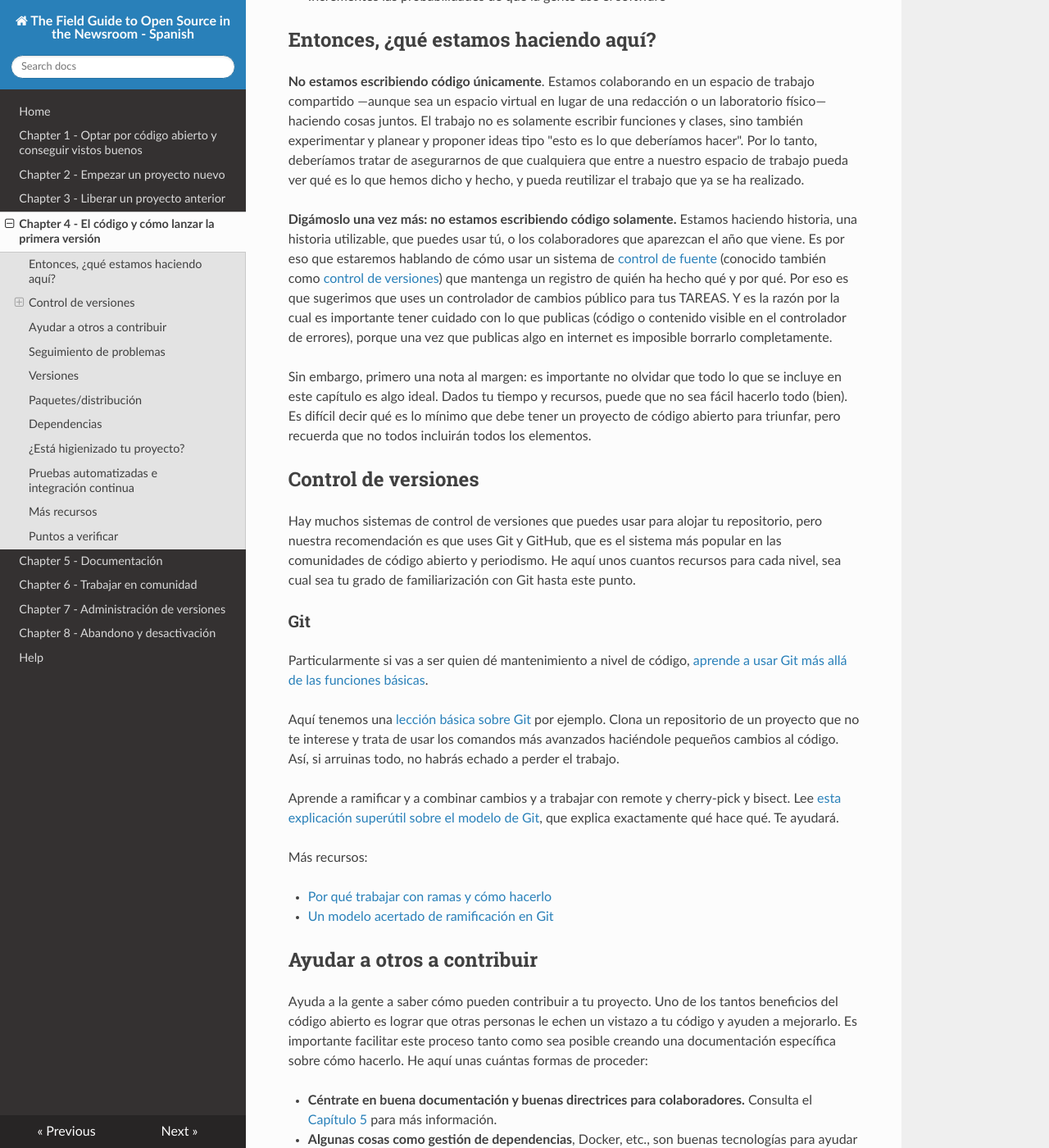
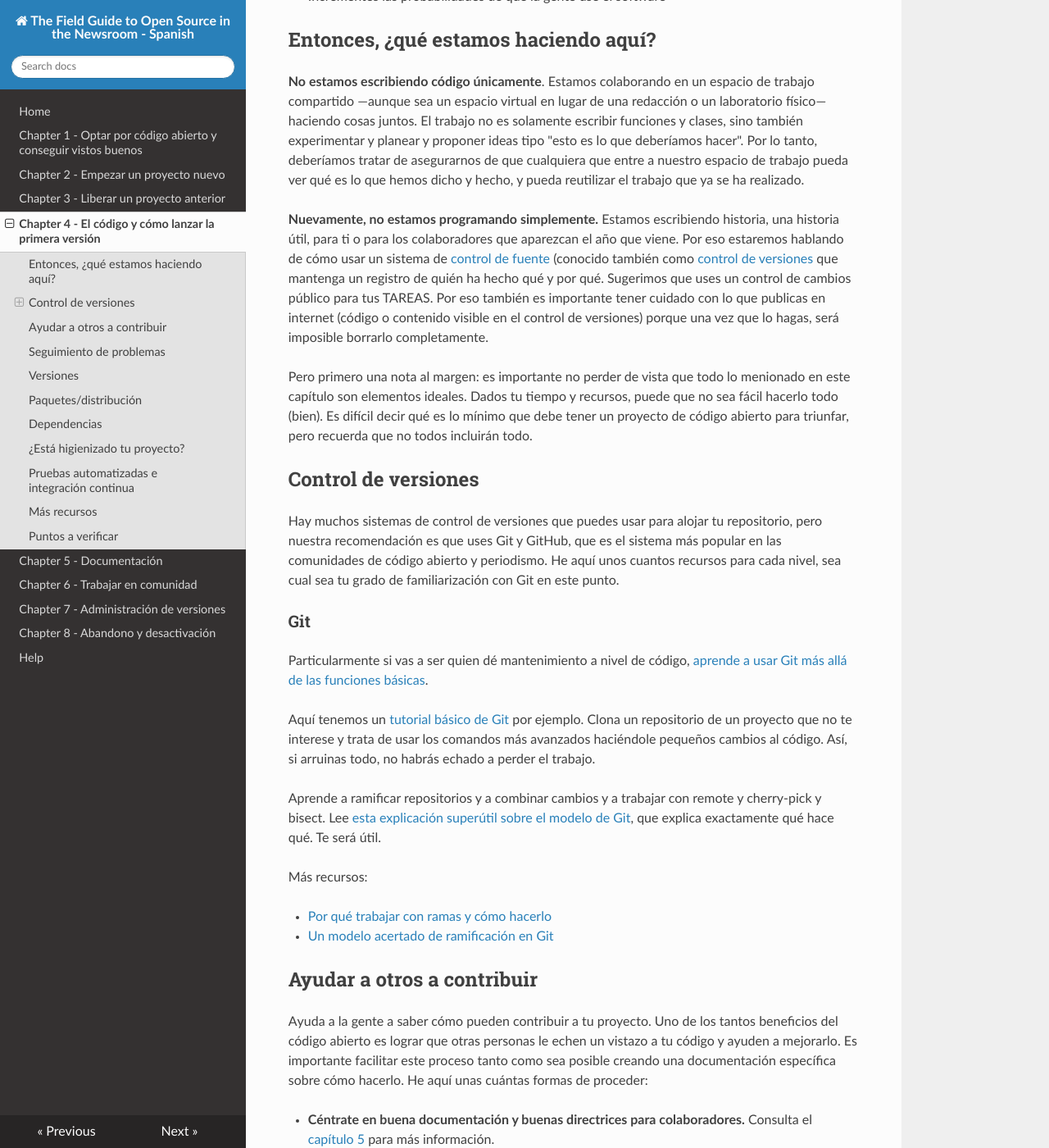
Before and after one commit to OpenNewsLabs/field-guide-open-source-newsroom-spanish, an MkDocs documentation site: the page built from docs/Capitulo04-Codigo-primera-version.md, in a window 1280 px wide and 1400 px high, scrolled down 405 px. Shown: the whole window at 82% size. Built offline with MkDocs 1.6.1, drawn with Linux system fonts in a browser that asks for light colours; nearby versions of some CDN libraries; old or Windows-style settings are respelled for this version of MkDocs; some of the changed text lies outside the part shown.

Commit message:
Update Capitulo04-Codigo-primera-version.md

```diff
--- a/docs/Capitulo04-Codigo-primera-version.md
+++ b/docs/Capitulo04-Codigo-primera-version.md
@@ -16,21 +16,21 @@ En este capítulo hablaremos de cómo preparar tu proyecto de código abierto y
 
 **No estamos escribiendo código únicamente**. Estamos colaborando en un espacio de trabajo compartido —aunque sea un espacio virtual en lugar de una redacción o un laboratorio físico— haciendo cosas juntos. El trabajo no es solamente escribir funciones y clases, sino también experimentar y planear y proponer ideas tipo "esto es lo que deberíamos hacer".   Por lo tanto, deberíamos tratar de asegurarnos de que cualquiera que entre a nuestro espacio de trabajo pueda ver qué es lo que hemos dicho y hecho, y pueda reutilizar el trabajo que ya se ha realizado.
 
-**Digámoslo una vez más: no estamos escribiendo código solamente.** Estamos haciendo historia, una historia utilizable, que puedes usar tú, o los colaboradores que aparezcan el año que viene. Es por eso que estaremos hablando de cómo usar un sistema de [control de fuente](https://git-scm.com/book/en/v2/Getting-Started-About-Version-Control) (conocido también como [control de versiones](https://en.wikipedia.org/wiki/Version_control)) que mantenga un registro de quién ha hecho qué y por qué. Por eso es que sugerimos que uses un controlador de cambios público para tus TAREAS. Y es la razón por la cual es importante tener cuidado con lo que publicas (código o contenido visible en el controlador de errores), porque una vez que publicas algo en internet es imposible borrarlo completamente.
+**Nuevamente, no estamos programando simplemente.** Estamos escribiendo historia, una historia útil, para ti o para los colaboradores que aparezcan el año que viene. Por eso estaremos hablando de cómo usar un sistema de [control de fuente](https://git-scm.com/book/en/v2/Getting-Started-About-Version-Control) (conocido también como [control de versiones](https://es.wikipedia.org/wiki/Control_de_versiones) que mantenga un registro de quién ha hecho qué y por qué. Sugerimos que uses un control de cambios público para tus TAREAS. Por eso también es importante tener cuidado con lo que publicas en internet (código o contenido visible en el control de versiones) porque una vez que lo hagas, será imposible borrarlo completamente.
 
-Sin embargo, primero una nota al margen: es importante no olvidar que todo lo que se incluye en este capítulo es algo ideal. Dados tu tiempo y recursos, puede que no sea fácil hacerlo todo (bien).  Es difícil decir qué es lo mínimo que debe tener un proyecto de código abierto para triunfar, pero recuerda que no todos incluirán todos los elementos.
+Pero primero una nota al margen: es importante no perder de vista que todo lo menionado en este capítulo son elementos ideales. Dados tu tiempo y recursos, puede que no sea fácil hacerlo todo (bien). Es difícil decir qué es lo mínimo que debe tener un proyecto de código abierto para triunfar, pero recuerda que no todos incluirán todo.
 
 ## Control de versiones
 
-Hay muchos sistemas de control de versiones que puedes usar para alojar tu repositorio, pero nuestra recomendación es que uses Git y GitHub, que es el sistema más popular en las comunidades de código abierto y periodismo. He aquí unos cuantos recursos para cada nivel, sea cual sea tu grado de familiarización con Git hasta este punto.
+Hay muchos sistemas de control de versiones que puedes usar para alojar tu repositorio, pero nuestra recomendación es que uses Git y GitHub, que es el sistema más popular en las comunidades de código abierto y periodismo. He aquí unos cuantos recursos para cada nivel, sea cual sea tu grado de familiarización con Git en este punto.
 
 ### Git
 
 Particularmente si vas a ser quien dé mantenimiento a nivel de código, [aprende a usar Git más allá de las funciones básicas](https://www.harihareswara.net/sumana/2014/10/31/0).
 
-Aquí tenemos una [lección básica sobre Git](https://openhatch.org/missions/git) por ejemplo. Clona un repositorio de un proyecto que no te interese y trata de usar los comandos más avanzados haciéndole pequeños cambios al código. Así, si arruinas todo, no habrás echado a perder el trabajo.
+Aquí tenemos un [tutorial básico de Git](https://openhatch.org/missions/git) por ejemplo. Clona un repositorio de un proyecto que no te interese y trata de usar los comandos más avanzados haciéndole pequeños cambios al código. Así, si arruinas todo, no habrás echado a perder el trabajo.
 
-Aprende a ramificar y a combinar cambios y a trabajar con remote y cherry-pick y bisect. Lee [esta explicación superútil sobre el modelo de Git](http://web.mit.edu/nelhage/Public/git-slides-2009.pdf), que explica exactamente qué hace qué. Te ayudará.
+Aprende a ramificar repositorios y a combinar cambios y a trabajar con remote y cherry-pick y bisect. Lee [esta explicación superútil sobre el modelo de Git](http://web.mit.edu/nelhage/Public/git-slides-2009.pdf), que explica exactamente qué hace qué. Te será útil.
 
 Más recursos:
 
@@ -40,9 +40,9 @@ Más recursos:
 
 ## Ayudar a otros a contribuir
 
-Ayuda a la gente a saber cómo pueden contribuir a tu proyecto.  Uno de los tantos beneficios del código abierto es lograr que otras personas le echen un vistazo a tu código y ayuden a mejorarlo.  Es importante facilitar este proceso tanto como sea posible creando una documentación específica sobre cómo hacerlo.  He aquí unas cuántas formas de proceder:
+Ayuda a la gente a saber cómo pueden contribuir a tu proyecto. Uno de los tantos beneficios del código abierto es lograr que otras personas le echen un vistazo a tu código y ayuden a mejorarlo. Es importante facilitar este proceso tanto como sea posible creando una documentación específica sobre cómo hacerlo. He aquí unas cuántas formas de proceder:
 
-* **Céntrate en buena documentación y buenas directrices para colaboradores.** Consulta el [Capítulo 5](Capitulo05-Documentacion.md) para más información.
+* **Céntrate en buena documentación y buenas directrices para colaboradores.** Consulta el [capítulo 5](Capitulo05-Documentacion.md) para más información.
 
 * **Algunas cosas como gestión de dependencias**, Docker, etc., son buenas tecnologías para ayudar a que la gente colabore más rápido.
 
@@ -50,15 +50,15 @@ Ayuda a la gente a saber cómo pueden contribuir a tu proyecto.  Uno de los tant
 
 ## Seguimiento de problemas
 
-Usa un control público de cambios para problemas/errores.  Es probable que tu código vaya a presentar algunos problemas o que necesite perfeccionamiento, y es importante que la gente pueda comunicarte esas cuestiones.  También es muy beneficioso que estas cuestiones sean públicas, para que quienes enfrenten los mismos problemas puedan encontrarlas y posiblemente resolverlas ellos mismos.
+Usa un control público de cambios para problemas/errores. Es probable que tu código vaya a presentar algunos problemas o que necesite perfeccionamiento, y es importante que la gente pueda comunicarte esas cuestiones. También es muy beneficioso que esos problemas sean públicos, para que otros usuarios con las mismas dificultades puedan encontrarlos y resolverlos por si mísmos.
 
 * Si estás usando GitHub, puedes utilizar los Problemas (Issues).
 
-* Probablemente sea buena idea incluir en el archivo README o en la documentación principal información sobre dónde la gente puede reportar problemas.
+* Probablemente sea buena idea incluir en el archivo README o en la documentación principal información sobre dónde se puede informar de un problema.
 
 * Valora evitar usar la sección Issues (Problemas) de GitHub para asistencia técnica, para que no te abrumen las preguntas de ayuda.
 
-Ayuda a la gente a ver cómo hacer preguntas/informar sobre un error.  Para ayudar a que los Problemas resulten más eficientes para ti y tus usuarios, puedes añadir indicaciones sobre cómo [buscar problemas vigentes](http://wp-cli.org/docs/bug-reports/) y preguntas.
+Ayuda a la gente a ver cómo hacer preguntas/informar sobre un error. Para ayudar a que los Problemas resulten más eficientes para ti y tus usuarios, puedes añadir indicaciones sobre cómo [buscar problemas vigentes](http://wp-cli.org/docs/bug-reports/) y preguntas.
 
 GitHub te permite crear [plantillas de problemas](https://help.github.com/articles/creating-an-issue-template-for-your-repository/), que son realmente útiles para la eficiencia del trabajo:
 
@@ -74,13 +74,13 @@ GitHub te permite crear [plantillas de problemas](https://help.github.com/articl
 
 ## Versiones
 
-Cada vez que publiques una nueva versión de tu programa debería haber un número de versión asociado. Suele ser un número de 3 dígitos, como 1.2.3 y la estructura más común es el  [Versionamiento semántico](http://semver.org/), que trata de comunicar cierto nivel de compatibilidad con números y ubicaciones específicas.
+Cada vez que publiques una nueva versión de tu programa debería haber un número de versión asociado. Suele ser un número de 3 dígitos, como 1.2.3 y la estructura más común es el [versionamiento semántico](http://semver.org/), que trata de comunicar cierto nivel de compatibilidad a través de números y ubicaciones específicos.
 
 ## Paquetes/distribución
 
-Si deseas que otros medios de prensa usen tu proyecto, entonces en cada actualización deberás darles una versión que puedan instalar (en forma de app descargable o como un "paquete").
+Si deseas que otros medios de prensa usen tu proyecto, entonces en cada actualización deberás darles una versión que puedan instalar (en forma de app descargable o como un paquete).
 
-Adáptate a las necesidades de tus usuarios — si es una aplicación, ponla en la App Store de Apple o en Google Play.  La mayoría de los lenguajes de software tienen un administrador central de paquetes, que facilita la obtención y la administración de los módulos de código.
+Adáptate a las necesidades de tus usuarios — si es una aplicación, ponla en la App Store de Apple o en Google Play. La mayoría de los lenguajes de programación tienen un administrador central de paquetes, que facilita la obtención y la administración de los módulos de código.
 
 <table>
   <tr>
@@ -118,17 +118,17 @@ Más detalles sobre cómo lidiar con [casos raros y pequeñas cuestiones de proc
 
 ## Dependencias
 
-Trabaja con los frameworks y dependencias que sean populares en tu comunidad de usuarios y cuya estabilidad esté demostrada.  Usar dependencias inestables o sin mantenimiento puede desestabilizar tu proyecto.
+Trabaja con los frameworks y dependencias que sean populares en tu comunidad de usuarios y cuya estabilidad esté demostrada. Usar dependencias inestables o sin mantenimiento puede desestabilizar tu proyecto.
 
-Por ejemplo: Si tus usuarios están usando Python 2.7 y todavía no han cambiado a Python 3, probablemente lo mejor sea que tu aplicación corra en Python 2.7.  Si la mayoría de tus usuarios está en Windows, asegúrate de que tu cosa corra en Windows.
+Por ejemplo: si tus usuarios están usando Python 2.7 y todavía no han cambiado a Python 3, probablemente lo mejor sea que tu aplicación corra en Python 2.7. Si la mayoría de tus usuarios está en Windows, asegúrate de que tu cosa corra en Windows.
 
-Usa el administrador de paquetes más apropiado para las dependencias. (Consulta "Paquetes" más adelante).  Esto ayudará a que la instalación y el proceso de desarrollo sean más fáciles y predecibles.
+Usa el administrador de paquetes más apropiado para las dependencias. (Consulta "Paquetes" más adelante). Esto ayudará a que la instalación y el proceso de desarrollo sean más fáciles y predecibles.
 
 A veces puede ser mejor tratar de evitar las dependencias porque no son estables, o quizás simplemente quieres evitar que la instalación sea engorrosa.  (Por ejemplo, instalar dependencias para interfaces que emplean un navegador puede ser difícil, o demandar demasiada variedad, y puede que no valga la pena.)
 
 ## ¿Está higienizado tu proyecto?
 
-Regresa al [Capítulo 3](Capitulo03-Proyectos-anteriores.md) donde hablamos sobre consideraciones verdaderamente importantes a la hora de mantener a salvo y en privado la información y los datos.
+Regresa al [capítulo 3](Capitulo03-Proyectos-anteriores.md) donde hablamos sobre consideraciones verdaderamente importantes a la hora de mantener a salvo y en privado la información y los datos.
 
 ## Pruebas automatizadas e integración continua
 
@@ -136,8 +136,7 @@ Las pruebas automatizadas en y para tu base de código reducen las regresiones,
 
 Aquí algunos recursos para depuración de errores:
 
-* [Depuración sistemática de errores
-](http://akaptur.com/blog/2013/07/24/systematic-debugging/)
+* [Depuración sistemática de errores](http://akaptur.com/blog/2013/07/24/systematic-debugging/)
 
 * [Notas rápidas en Software Libre y de Código Abierto para nuevos colaboradores sobre el método científico y la historia utilizable](https://www.harihareswara.net/sumana/2016/10/12/0)
 
```
Also changed, not shown: other parts of docs/Capitulo04-Codigo-primera-version.md (+3 -3 lines).
